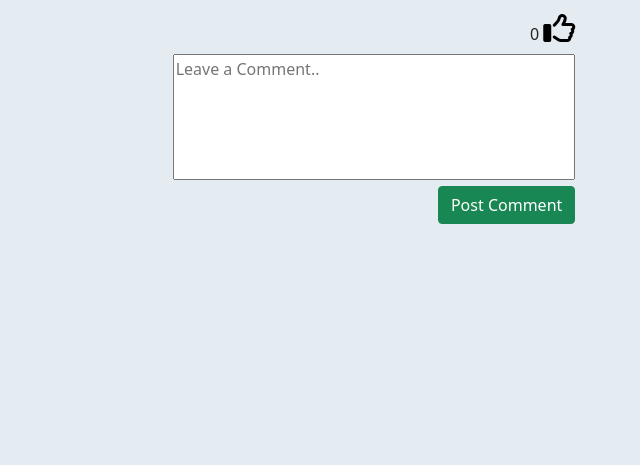
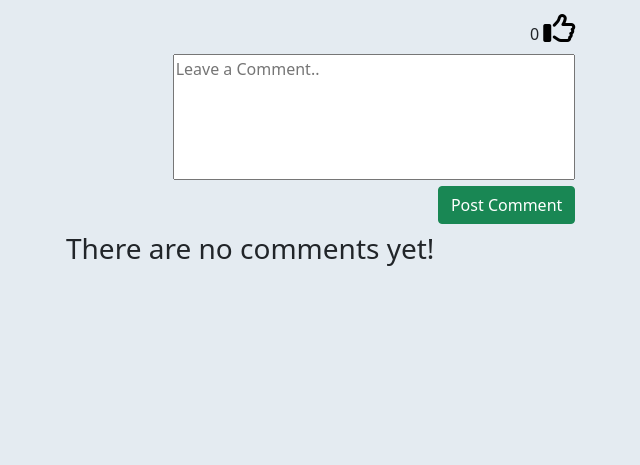
Before and after one commit to Enquil/rtr_v5, a Django app: a page that uses post_detail/templates/post_detail/post_detail.html in a window 1280 px wide. Shown: the part 224-689 px from the top of the page, without its empty margins (266-906 px from the left). Run offline with Django 3.2, Linux system fonts and the light colour scheme; data comes from the database, SQL or seed files in the repository; both versions use the stored data as it was after the commit; some libraries are stand-ins or nearby versions.

Commit message:
added if statement to handle no comments on the post

```diff
--- a/post_detail/templates/post_detail/post_detail.html
+++ b/post_detail/templates/post_detail/post_detail.html
@@ -66,9 +66,10 @@
                 </form>
             </div>
         </div>
-
+        {% if comments %}
             <!-- comments row(s) -->
             {% for comment in comments %}
+                <!-- Only list comments without parents -->
                 {% if comment.is_top_level %}
                     <div class="row">
                         <div class="col-12 col-sm-8 col-md-6 col-xl-4
@@ -77,11 +78,13 @@
                             <p class="mb-0 mt-1 ms-1 d-inline-block"><strong>{{ comment.author }}</strong></p>
                             <small> | {{ comment.created_on }}</small>
                             <p class="mb-1 ms-2">{{ comment.body }}</p>
+                            <!-- Then, if they have a child, it gets rendered below in the box -->
                             {% if comment.children %}
                                 {% for comment in comment.children %}
                                 <p>{{ comment }}</p>
                                 {% endfor %}
                             {% endif %}
+
                             <div class="row">
                                 <div class="col-12 border-top">
 
@@ -125,6 +128,14 @@
                     </div>
                 {% endif %}
             {% endfor %}
+        <!-- if no comments -->
+        {% else %}
+            <div class="row">
+                <div class="col-12 col-md-6 offset-md-3">
+                    <h3>There are no comments yet!</h3>
+                </div>
+            </div>
+        {% endif %}
     </div>
     <div id="page-overlay"></div>
     <script>
--- a/post_detail/views.py
+++ b/post_detail/views.py
@@ -26,7 +26,7 @@ def post_detail(request, slug, *args, **kwargs):
     if post.likes.filter(id=request.user.id).exists():
         liked = True
 
-    if post.comments.exists():
+    if len(comments) > 0:
         commented = True
 
     # Comment Handling
```
Also changed, not shown: db.sqlite3. Lines whose indentation alone changed are shown as unchanged.
